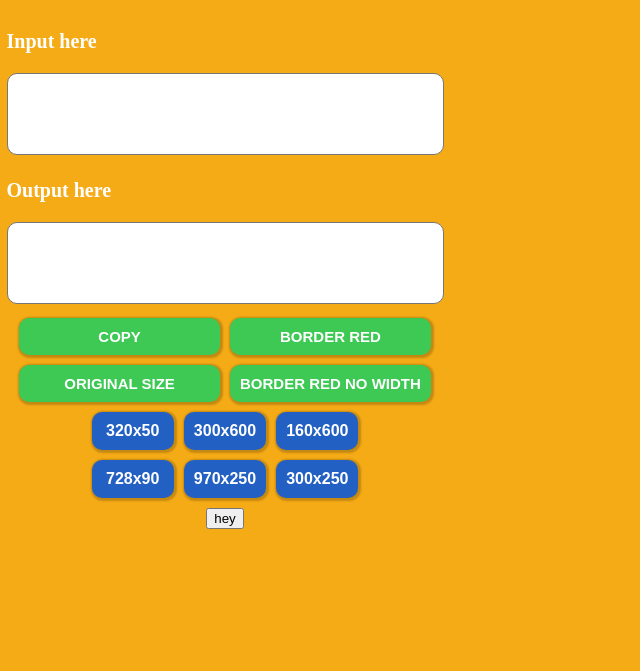
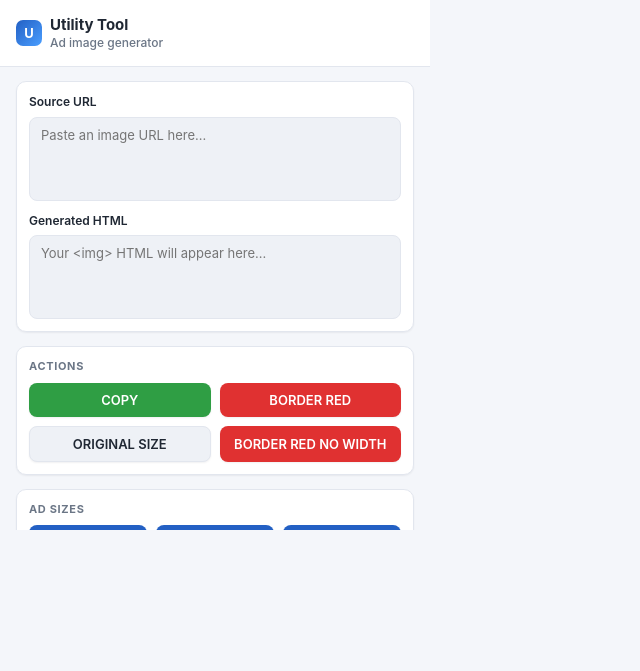
Before and after one commit to scoop23/UtilityToolExtension, a website with bundled scripts: page hello.html in a window 1280 px wide. Shown: the whole page, without its empty margins (0-640 px from the left). Built offline with nearby package versions, Linux system fonts and the light colour scheme; no server answers.

Commit message:
feat: changed the design

```diff
--- a/hello.html
+++ b/hello.html
@@ -3,33 +3,52 @@
 <html lang="en">
 <head>
   <meta charset="UTF-8">
-  <title>Popup</title>
+  <title>Utility Tool</title>
   <link rel="stylesheet" href="styles.css">
 </head>
 
 <body>
   <div class="main-container">
+    <header class="app-header">
+      <div class="app-header__logo">U</div>
+      <div>
+        <div class="app-header__title">Utility Tool</div>
+        <div class="app-header__subtitle">Ad image generator</div>
+      </div>
+    </header>
+
     <div class="container">
+      <div class="section">
         <div class="i-o-container">
           <div class="input-container">
-          <p id="input-p">Input here</p>
-          <textarea id="input-text" rows="4" cols="50"></textarea>
+            <p class="field-label" id="input-p">Source URL</p>
+            <textarea id="input-text" rows="4" placeholder="Paste an image URL here..."></textarea>
           </div>
           <div class="output-container">
-          <p id="output-p">Output here</p>
-          <textarea id="output-text" rows="4" cols="50"></textarea>
+            <p class="field-label" id="output-p">Generated HTML</p>
+            <textarea id="output-text" rows="4" placeholder="Your &lt;img&gt; HTML will appear here..."></textarea>
           </div>
         </div>
+      </div>
+
+      <div class="section">
+        <p class="section__title">Actions</p>
         <div class="btns-container">
           <button id="copy-btn" class="copy-btn">COPY</button>
           <button id="border-red-btn" class="border-red-btn">BORDER RED</button>
-        <button id="no-width" class="border-red-btn">ORIGINAL SIZE</button>
+          <button id="no-width" class="no-width-btn">ORIGINAL SIZE</button>
           <button id="border-red-no-width" class="border-red-btn">BORDER RED NO WIDTH</button>
         </div>
+      </div>
+
+      <div class="section">
+        <p class="section__title">Ad Sizes</p>
         <div class="sizes-container">
             <button id="300x250-size-btn">300x250</button>
         </div>
-      <button class="automate-btn">hey</button>
+      </div>
+
+      <button class="automate-btn">Automate</button>
 
     </div>
 
--- a/styles.css
+++ b/styles.css
@@ -1,72 +1,231 @@
+/* ===== Design Tokens ===== */
+:root {
+  --bg: #f4f6fa;
+  --surface: #ffffff;
+  --surface-alt: #eef1f6;
+  --border: #e2e6ee;
+  --text: #1f2733;
+  --text-muted: #6b7686;
+  --accent: #2360c4;
+  --accent-hover: #1d51a7;
+  --success: #2f9e44;
+  --success-hover: #27823a;
+  --danger: #e03131;
+  --danger-hover: #c92a2a;
+  --shadow-sm: 0 1px 2px rgba(16, 24, 40, 0.06);
+  --shadow-md: 0 4px 12px rgba(16, 24, 40, 0.08);
+  --radius: 10px;
+  --radius-sm: 8px;
+  --font: -apple-system, BlinkMacSystemFont, "Segoe UI", Roboto, Helvetica,
+    Arial, sans-serif;
+}
+
+* {
+  box-sizing: border-box;
+}
+
 body {
-  width : 430px;
-  height: 500px;
+  width: 430px;
+  height: 530px;
   margin: 0;
-  padding : 10px;
-  background : #F5AB16;
-  color : white;
+  padding: 0;
+  background: var(--bg);
+  color: var(--text);
+  font-family: var(--font);
+  font-size: 14px;
+  line-height: 1.4;
 }
+
 .main-container {
-  display : flex;
-  flex-direction : column;
+  display: flex;
+  flex-direction: column;
+  height: 100%;
 }
+
+/* ===== Header ===== */
+.app-header {
+  display: flex;
+  align-items: center;
+  gap: 8px;
+  padding: 14px 16px;
+  background: var(--surface);
+  border-bottom: 1px solid var(--border);
+  flex-shrink: 0;
+}
+
+.app-header__logo {
+  width: 26px;
+  height: 26px;
+  border-radius: 7px;
+  background: linear-gradient(135deg, var(--accent), #4a9eff);
+  display: flex;
+  align-items: center;
+  justify-content: center;
+  color: #fff;
+  font-weight: 700;
+  font-size: 13px;
+}
+
+.app-header__title {
+  font-size: 15px;
+  font-weight: 700;
+}
+
+.app-header__subtitle {
+  font-size: 12px;
+  color: var(--text-muted);
+  font-weight: 500;
+}
+
+/* ===== Main content ===== */
 .container {
   display: flex;
-  gap: 10px;
-  justify-content: center;
-  align-items: center;
   flex-direction: column;
+  gap: 14px;
+  padding: 14px 16px;
+  overflow-y: auto;
+  flex: 1;
 }
+
+/* ===== Section ===== */
+.section {
+  background: var(--surface);
+  border: 1px solid var(--border);
+  border-radius: var(--radius);
+  padding: 12px;
+  box-shadow: var(--shadow-sm);
+}
+
+.section__title {
+  font-size: 11px;
+  font-weight: 700;
+  text-transform: uppercase;
+  letter-spacing: 0.06em;
+  color: var(--text-muted);
+  margin: 0 0 8px;
+}
+
+/* ===== I/O textareas ===== */
 .i-o-container {
   display: flex;
   flex-direction: column;
+  gap: 12px;
 }
 
-.copy-btn, .border-red-btn {
-  transition : 0.5s all ease;
-  background : #3EC955;
-  padding: 10px;
-  border-radius : 10px;
+.input-container,
+.output-container {
+  display: flex;
+  flex-direction: column;
+  gap: 6px;
+}
+
+.field-label {
+  font-size: 12px;
+  font-weight: 600;
+  color: var(--text);
+  margin: 0;
+}
+
+textarea {
+  resize: none;
+  border-radius: var(--radius-sm);
+  padding: 9px 11px;
+  border: 1px solid var(--border);
+  background: var(--surface-alt);
+  color: var(--text);
+  font-family: var(--font);
+  font-size: 13px;
+  transition: border-color 0.15s ease, box-shadow 0.15s ease, background 0.15s ease;
+}
+
+textarea:focus {
+  outline: none;
+  border-color: var(--accent);
+  background: var(--surface);
+  box-shadow: 0 0 0 3px rgba(35, 96, 196, 0.15);
+}
+
+/* ===== Buttons (generic) ===== */
+button {
+  font-family: var(--font);
+  cursor: pointer;
   border: none;
-  color : #ffffff;
-  cursor:pointer;
-  font-size: 15px;
-  box-shadow: 1px 1px 2px 2px rgba(0,0,0,0.2);
+  border-radius: var(--radius-sm);
   font-weight: 600;
+  font-size: 13px;
+  padding: 9px 12px;
+  color: #fff;
+  transition: transform 0.1s ease, box-shadow 0.15s ease, background 0.15s ease,
+    filter 0.15s ease;
+  box-shadow: var(--shadow-sm);
+}
+
+button:hover {
+  transform: translateY(-1px);
+  box-shadow: var(--shadow-md);
+}
+
+button:active {
+  transform: translateY(0);
+  box-shadow: var(--shadow-sm);
+}
+
+button:focus-visible {
+  outline: 2px solid var(--accent);
+  outline-offset: 2px;
+}
+
+/* ===== Action buttons ===== */
+.btns-container {
+  display: grid;
+  grid-template-columns: 1fr 1fr;
+  gap: 9px;
+}
+
+.copy-btn {
+  background: var(--success);
+}
+.copy-btn:hover {
+  background: var(--success-hover);
+}
+
+.border-red-btn {
+  background: var(--danger);
+}
+.border-red-btn:hover {
+  background: var(--danger-hover);
+}
+
+.no-width-btn {
+  background: var(--surface-alt);
+  color: var(--text);
+  border: 1px solid var(--border);
+}
+.no-width-btn:hover {
+  background: var(--border);
+}
+
+/* ===== Size buttons ===== */
+.sizes-container {
+  display: grid;
+  grid-template-columns: repeat(3, 1fr);
+  gap: 9px;
 }
 
 .size-btns {
-  background: #2360C4;
-  padding: 10px;
-  border-radius: 10px;
-  border: none;
-  color: #ffffff;
-  cursor: pointer;
-  font-size: 16px;
-  box-shadow: 1px 1px 2px 2px rgba(0,0,0,0.2);
-  font-weight: 600;
+  background: var(--accent);
+}
+.size-btns:hover {
+  background: var(--accent-hover);
 }
 
-.container textarea {
-  resize : none;
-  border-radius: 10px;
-  padding: 10px;
+/* ===== Automate button ===== */
+.automate-btn {
+  background: linear-gradient(135deg, #7c3aed, #a855f7);
+  font-size: 14px;
+  padding: 11px;
+  width: 100%;
 }
-#input-p {
-  font-size: 20px;
-  font-weight: bold;
+.automate-btn:hover {
+  filter: brightness(1.05);
 }
-#output-p {
-  font-weight: bold;
-  font-size: 20px;
-}
-.btns-container {
-  display : grid;
-  grid-template-columns: 1fr 1fr;
-  grid-gap: 10px;
-}
-.sizes-container {
-  display: grid;
-  grid-template-columns: repeat(3, 1fr);
-  grid-gap: 10px;
-}
```
Also changed, not shown: manifest.json, 1 other file. Lines whose indentation alone changed are shown as unchanged.
